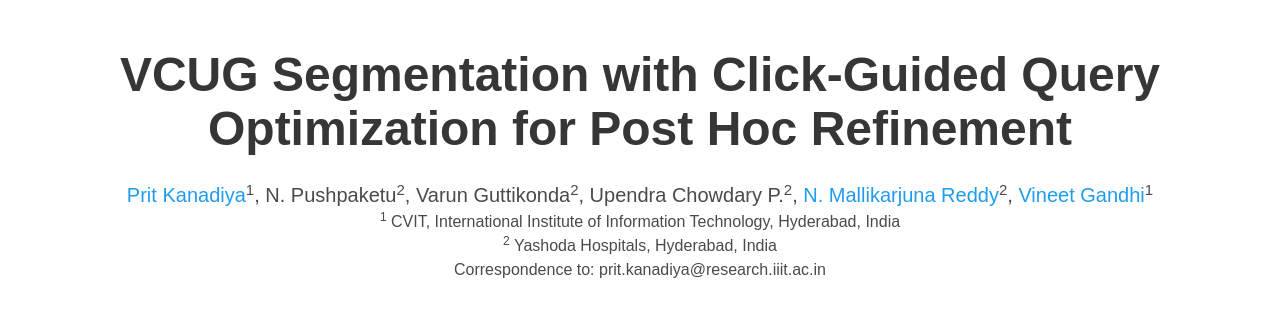
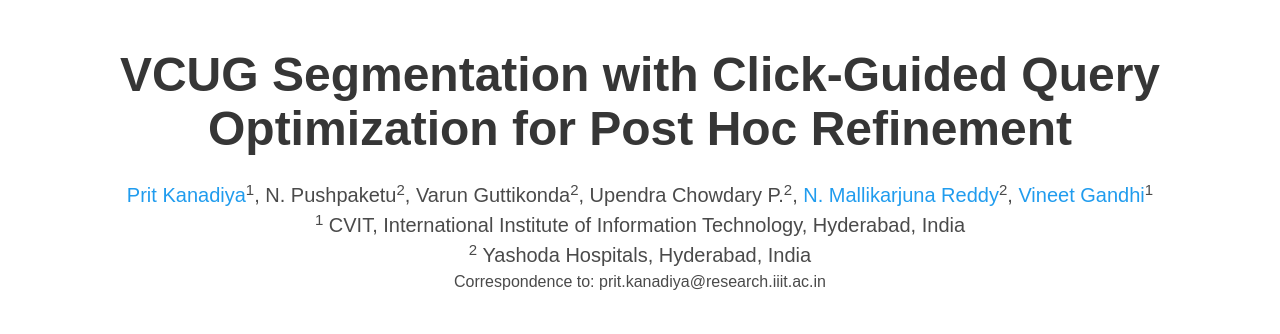
Before and after one commit to vcug-segmentation/vcug-segmentation.github.io, a plain HTML site: page index.html in a window 1280 px wide. Shown: the top 334 px of the page. Drawn offline with nearby package versions, Linux system fonts and the light colour scheme; some packages are replaced by stand-ins of ours; some icons are missing; a web font is replaced by a local one.

Commit message:
minor ui changes

```diff
--- a/index.html
+++ b/index.html
@@ -75,11 +75,11 @@
               </span>
             </div>
 
-            <div class="is-size-6 publication-authors">
+            <div class="is-size-5 publication-authors">
               <span class="author-block"><sup>1</sup> CVIT, International Institute of Information Technology, Hyderabad, India</span>
             </div>
 
-            <div class="is-size-6 publication-authors">
+            <div class="is-size-5 publication-authors">
               <span class="author-block"><sup>2</sup> Yashoda Hospitals, Hyderabad, India</span>
             </div>
 
```
